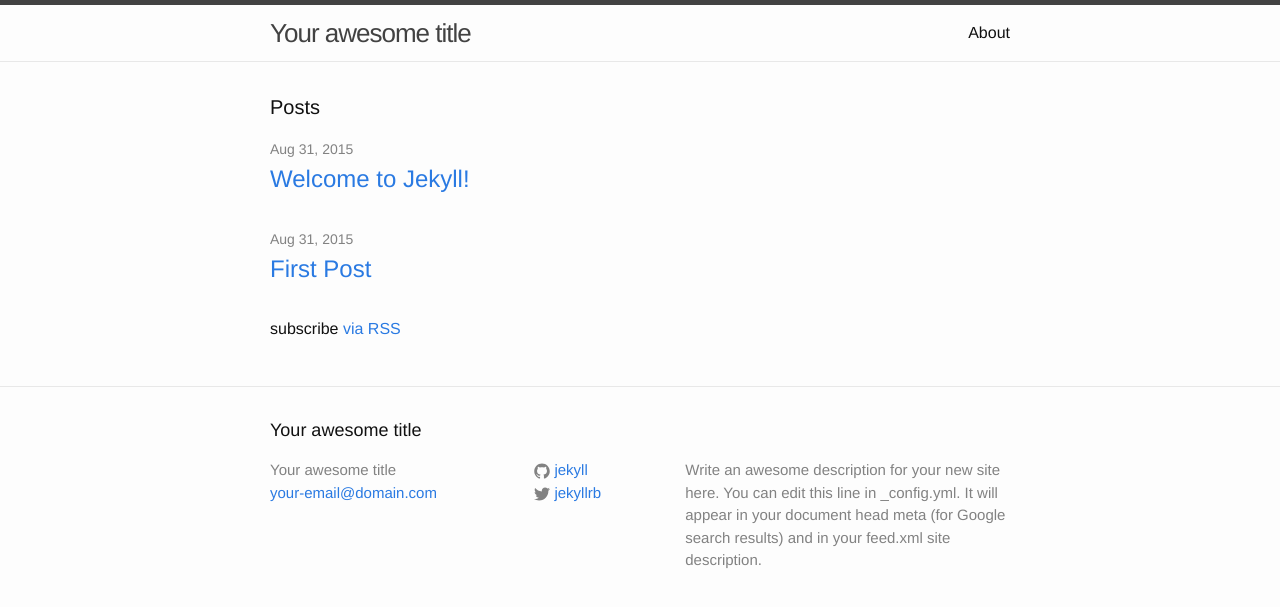
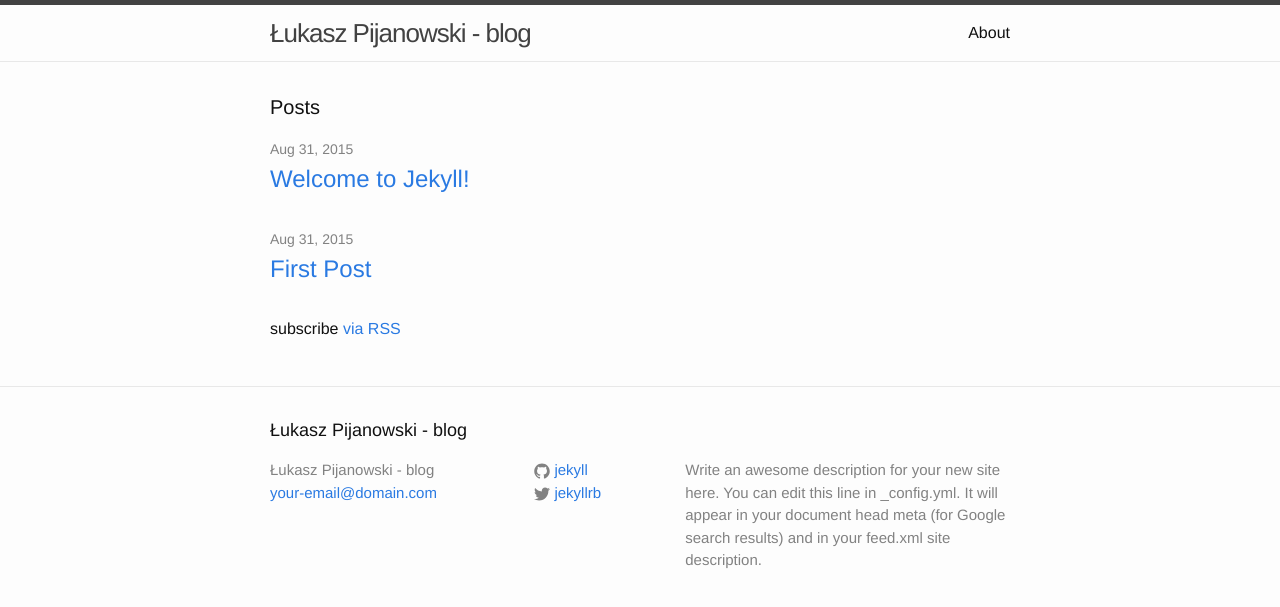
Before and after one commit to lukaszpijanowski/lukaszpijanowski.github.io, a Jekyll site: the page built from index.html, in a window 1280 px wide. Shown: the top 607 px of the page. Built offline with Jekyll 4.4.1, drawn with Linux system fonts in a browser that asks for light colours.

Commit message:
zmiana tytulu strony

```diff
--- a/_config.yml
+++ b/_config.yml
@@ -1,5 +1,5 @@
 # Site settings
-title: Your awesome title
+title: Łukasz Pijanowski - blog
 email: your-email@domain.com
 description: > # this means to ignore newlines until "baseurl:"
   Write an awesome description for your new site here. You can edit this
```
